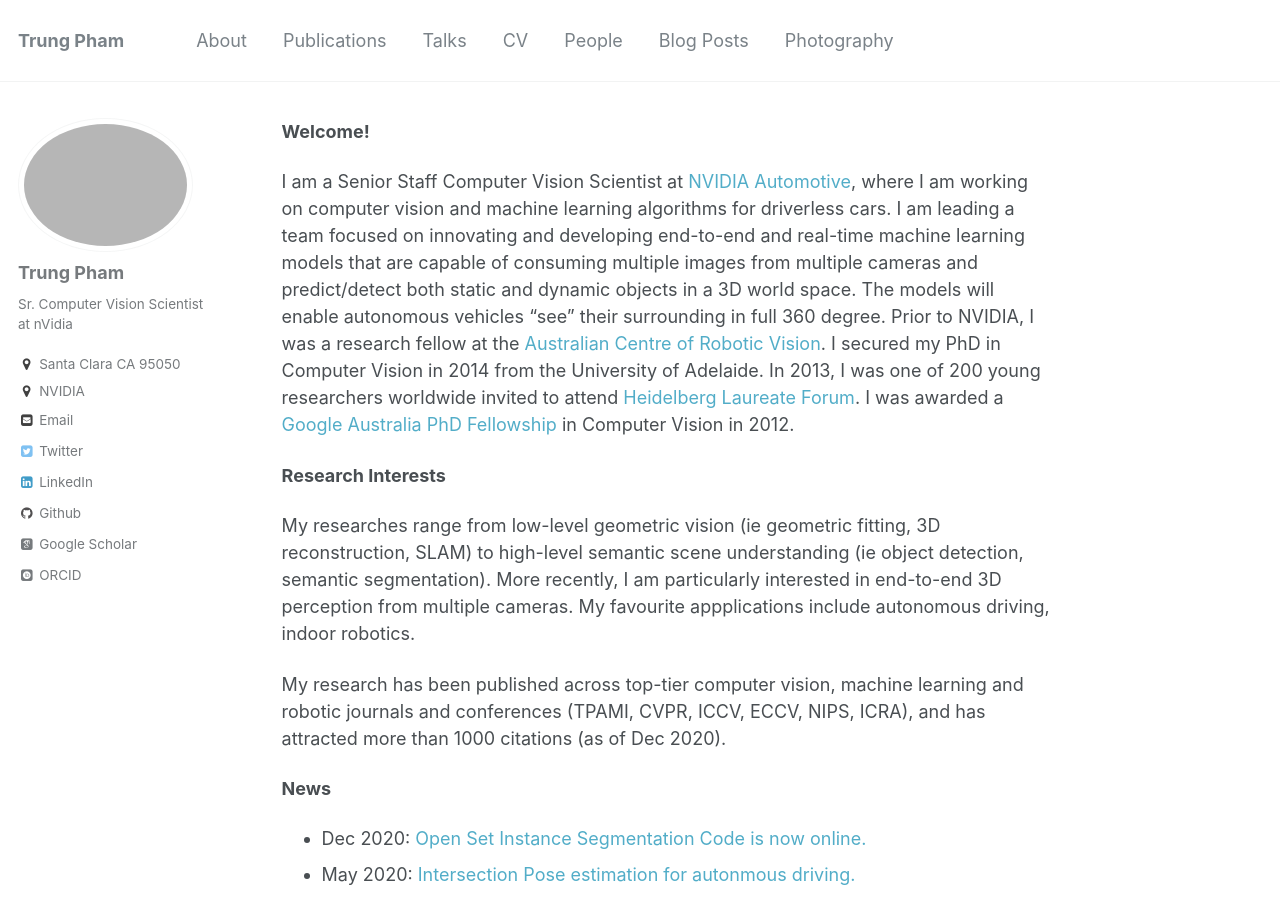
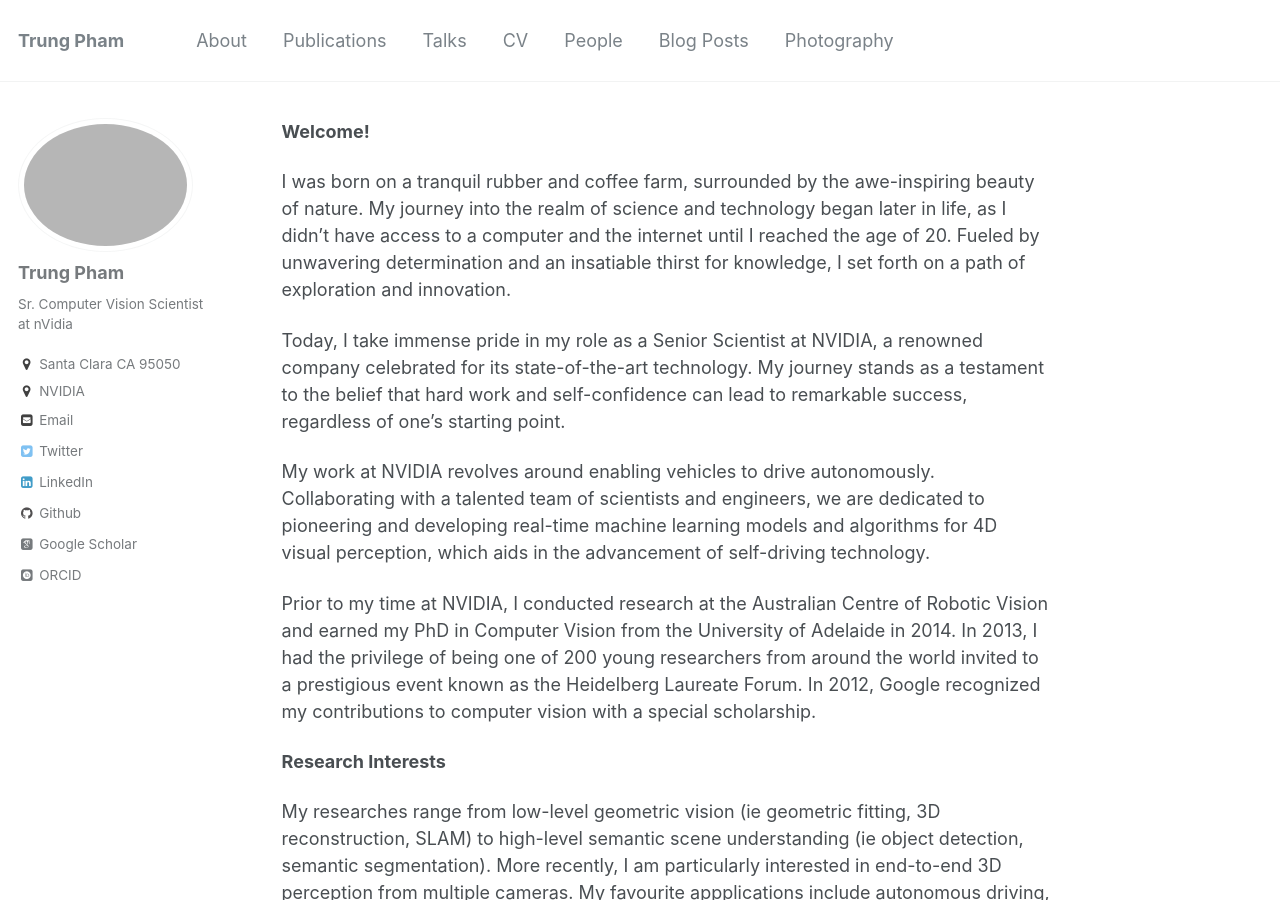
Before and after one commit to trungtpham/trungtpham.github.io, a Jekyll site: the page built from index.md, in a window 1280 px wide and 900 px high. Built offline with Jekyll 4.4.1, drawn with Linux system fonts in a browser that asks for light colours; some web fonts are replaced; our own code applies the rules of GitHub Pages for plain Markdown files.

Commit message:
Update bio

```diff
--- a/index.md
+++ b/index.md
@@ -1,7 +1,12 @@
 **Welcome!**
 
-I am a Senior Staff Computer Vision Scientist at [NVIDIA Automotive](https://www.nvidia.com/en-us/self-driving-cars/), where I am working on computer vision and machine learning algorithms for driverless cars. I am leading a team focused on innovating and developing end-to-end and real-time machine learning models that are capable of consuming multiple images from multiple cameras and predict/detect both static and dynamic objects in a 3D world space. The models will enable autonomous vehicles "see" their surrounding in full 360 degree.
-Prior to NVIDIA, I was a research fellow at the [Australian Centre of Robotic Vision](https://www.roboticvision.org/). I secured my PhD in Computer Vision in 2014 from the University of Adelaide. In 2013, I was one of 200 young researchers worldwide invited to attend [Heidelberg Laureate Forum](http://www.heidelberg-laureate-forum.org/). I was awarded a [Google Australia PhD Fellowship](https://ai.googleblog.com/2012/06/2012-google-phd-fellowships.html) in Computer Vision in 2012.
+I was born on a tranquil rubber and coffee farm, surrounded by the awe-inspiring beauty of nature. My journey into the realm of science and technology began later in life, as I didn't have access to a computer and the internet until I reached the age of 20. Fueled by unwavering determination and an insatiable thirst for knowledge, I set forth on a path of exploration and innovation.
+
+Today, I take immense pride in my role as a Senior Scientist at NVIDIA, a renowned company celebrated for its state-of-the-art technology. My journey stands as a testament to the belief that hard work and self-confidence can lead to remarkable success, regardless of one's starting point.
+
+My work at NVIDIA revolves around enabling vehicles to drive autonomously. Collaborating with a talented team of scientists and engineers, we are dedicated to pioneering and developing real-time machine learning models and algorithms for 4D visual perception, which aids in the advancement of self-driving technology.
+
+Prior to my time at NVIDIA, I conducted research at the Australian Centre of Robotic Vision and earned my PhD in Computer Vision from the University of Adelaide in 2014. In 2013, I had the privilege of being one of 200 young researchers from around the world invited to a prestigious event known as the Heidelberg Laureate Forum. In 2012, Google recognized my contributions to computer vision with a special scholarship.
 
 **Research Interests**
 
```
